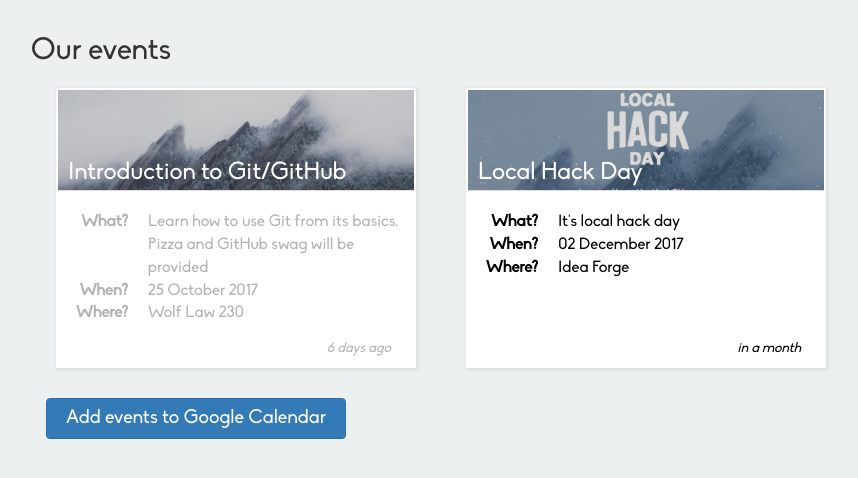
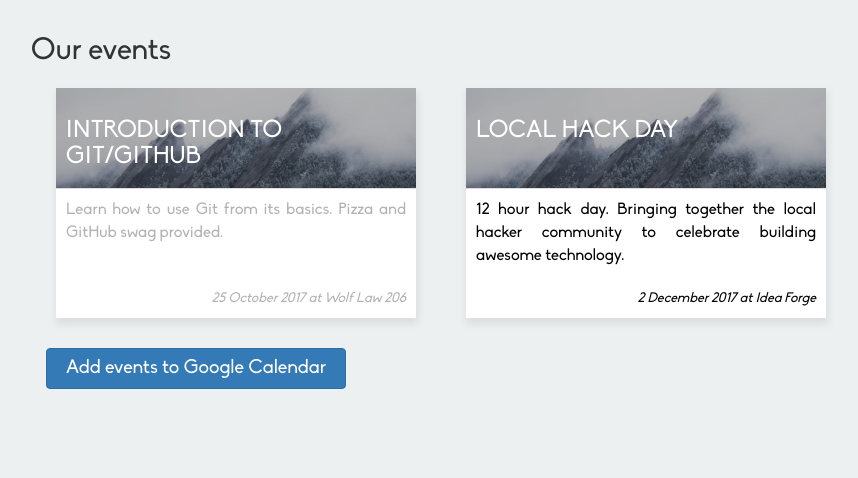
Before and after one commit to casassg/events-landing, a Jekyll site: the page built from index.md, in a window 1280 px wide. Shown: the top 478 px of the page, without its empty margins (24-882 px from the left). Built offline with Jekyll 4.4.1, drawn with Linux system fonts in a browser that asks for light colours; nearby versions of some CDN libraries.

Commit message:
update tiles

```diff
--- a/_config.yml
+++ b/_config.yml
@@ -3,6 +3,7 @@ name: HackersCU Events
 author: HackersCU
 twitter: hackcu
 fb: hackcu
+domain: events.hackcu.org
 
 sass:
     sass_dir: assets/_sass
--- a/_data/events.yml
+++ b/_data/events.yml
@@ -1,15 +1,14 @@
 - name: Introduction to Git/GitHub
   white-text: True
-  line: Learn how to use Git from its basics. Pizza and GitHub swag will be provided
+  line: Learn how to use Git from its basics. Pizza and GitHub swag provided.
   date: 2017-10-25 5:30 PM
   end-date: 2017-10-25 7:30 PM
-  location: Wolf Law 230
+  location: Wolf Law 206
   url: https://www.facebook.com/events/147776512500472/
 
 - name: Local Hack Day
   white-text: True
-  image-url: assets/img/localhackday.png
-  line: It's local hack day
+  line: 12 hour hack day. Bringing together the local hacker community to celebrate building awesome technology.
   date: 2017-12-2 8:00 AM
   end-date: 2017-12-2 9:15 PM
   location: Idea Forge
--- /dev/null
+++ b/assets/_sass/_mixins.scss
@@ -0,0 +1,72 @@
+@mixin box-shadow($shadow...) {
+  -webkit-box-shadow: $shadow;
+     -moz-box-shadow: $shadow;
+          box-shadow: $shadow;
+}
+
+@mixin box-sizing($sizing...) {
+  -webkit-box-sizing: $sizing;
+     -moz-box-sizing: $sizing;
+          box-sizing: $sizing;
+}
+
+@mixin border-radius($radius...) {
+  -webkit-border-radius: $radius;
+     -moz-border-radius: $radius;
+          border-radius: $radius;
+}
+
+@mixin border-top-left-radius($radius...) {
+  -webkit-border-top-left-radius: $radius;
+     -moz-border-radius-topleft:  $radius;
+          border-top-left-radius: $radius;
+}
+
+@mixin border-top-right-radius($radius...) {
+  -webkit-border-top-right-radius: $radius;
+     -moz-border-radius-topright:  $radius;
+          border-top-right-radius: $radius;
+}
+
+@mixin transition($transition...) {
+  -webkit-transition: $transition;
+     -moz-transition: $transition;
+       -o-transition: $transition;
+          transition: $transition;
+}
+
+@mixin user-select($select...) {
+  -webkit-user-select: $select;    /* Chrome all / Safari all */
+     -moz-user-select: $select;    /* Firefox all */
+      -ms-user-select: $select;    /* IE 10+ */
+       -o-user-select: $select;
+          user-select: $select;
+}
+@mixin translateX($px) {
+  -webkit-transform: translateX($px);
+  -ms-transform: translateX($px);
+  transform: translateX($px);
+}
+
+@mixin btn($color, $border-color, $cursor: pointer, $opacity: 1, $hover-fx: true) {
+  cursor: $cursor;
+  opacity: $opacity;
+  background-color: $color;
+  @include box-shadow(0 1px 0 $border-color);
+  &:hover {
+    @if ($hover-fx) {
+      background-color: lighten($color, 5%);
+    } @else {
+      background-color: $color;
+    }
+  }
+}
+
+@mixin nodrag() {
+  user-drag: none;
+  user-select: none;
+  -moz-user-select: none;
+  -webkit-user-drag: none;
+  -webkit-user-select: none;
+  -ms-user-select: none;
+}
--- a/assets/css/main.scss
+++ b/assets/css/main.scss
@@ -1,5 +1,7 @@
 ---
 ---
+
+@import "mixins";
 
 @font-face {
     font-family: Biko;
@@ -19,35 +21,43 @@ body {
 }
 
 div.panel {
-    /*-webkit-box-shadow: 0 4px 8px 0 rgba(0, 0, 0, 0.2), 0 6px 20px 0 rgba(0, 0, 0, 0.19);
-    -moz-box-shadow: 0 4px 8px 0 rgba(0, 0, 0, 0.2), 0 6px 20px 0 rgba(0, 0, 0, 0.19);
-    box-shadow: 0 4px 8px 0 rgba(0, 0, 0, 0.2), 0 6px 20px 0 rgba(0, 0, 0, 0.19);*/
-    box-shadow: 1px 1px 3px 1px rgba(0,0,0,.08);
-    -webkit-border-radius: 0;
-    -moz-border-radius: 0;
-    border-radius: 0;
-    min-height: 280px;
-    transition: .1s;
-    -webkit-transition: .1s;
-    -moz-transition: .1s;
-    border: 2px solid transparent;
+    @include box-shadow(1px 5px 8px 1px rgba(0,0,0,.08));
+    @include border-radius(0);
+    height: 230px;
+    position: relative;
+    top: 0;
+    @include transition(all .1s linear);
+    border: 0;
     .panel-body {
         padding: 10px;
+        height: 90px;
+        overflow: fade;
+
+        p {
+            overflow: fade;
+            text-align: justify;
+        }
     }
 
-    .until {
+    .bottom {
+        font-style: italic;
         position: absolute;
-        bottom: 30px;
-        right: 40px;
-        font-style: italic;
+        width: 100%;
+        text-align: right;
+        margin-left: -20px;
+        bottom: 10px;
     }
 
+
+
     &:hover {
-        transition: .1s;
-        -webkit-transition: .1s;
-        -moz-transition: .1s;
-        border: 2px solid rgba(52, 73, 94,0.6);
+        position: relative;
+        top: 4px;
+        box-shadow: 1px 1px 3px 1px rgba(0,0,0,.08);
+
     }
+
+
 
     &.past {
         color: rgba(0,0,0,.3);
@@ -67,6 +77,10 @@ a.event-url {
     &:hover {
         text-decoration: none;
     }
+
+    &:active{
+        text-decoration: none;
+    }
 }
 
 .panel-heading {
@@ -78,14 +92,15 @@ a.event-url {
         height: 100px;
         width: 100%;
         &.white {
-            filter: brightness(85%);
+            filter: brightness(75%);
         }
     }
 
     h3 {
         position: absolute;
-        top: 42px;
+        top: 0px;
         z-index: 10;
+        text-transform: uppercase;
         padding: 10px;
 
         &.white{
--- a/index.md
+++ b/index.md
@@ -19,23 +19,15 @@ description: HackCU community webpage. Check all our workshops and events coming
                                 <h3 {% unless event.white-text == null %} class="white"{% endunless %} >{{event.name}}</h3>
                             </div>
                             <div class="panel-body event" data-date="{{ event.date }}">
-                                <p></p>
-                                <dl class="dl-horizontal">
-                                  <dt>What?</dt>
-                                  <dd>{{event.line}}</dd>
-                                  <dt>When?</dt>
-                                  <dd>{{event.date | date_to_long_string }}</dd>
-                                  <dt>Where?</dt>
-                                  <dd>{{event.location}}</dd>
-                                </dl>
-                                <small class="until"></small>
+                                <p>{{event.line}}</p>
+                                <small class="bottom">{{event.date |  date: "%-d %B %Y" }} at {{event.location}}</small>
                             </div>
                         </div>
                     </a>
                 </div>
             {% endfor %}
         </div>
-        <a class="btn btn-primary calendar" href="https://calendar.google.com/calendar/r?cid=webcal://events.hackcu.org/calendars/events.ics" target="_blank">Add events to Google Calendar</a>
+        <a class="btn btn-primary calendar" href="https://calendar.google.com/calendar/r?cid=webcal://{{site.domain}}/calendars/events.ics" target="_blank">Add events to Google Calendar</a>
     </div>
 
 </section>
```
Also changed, not shown: 1 other file.
